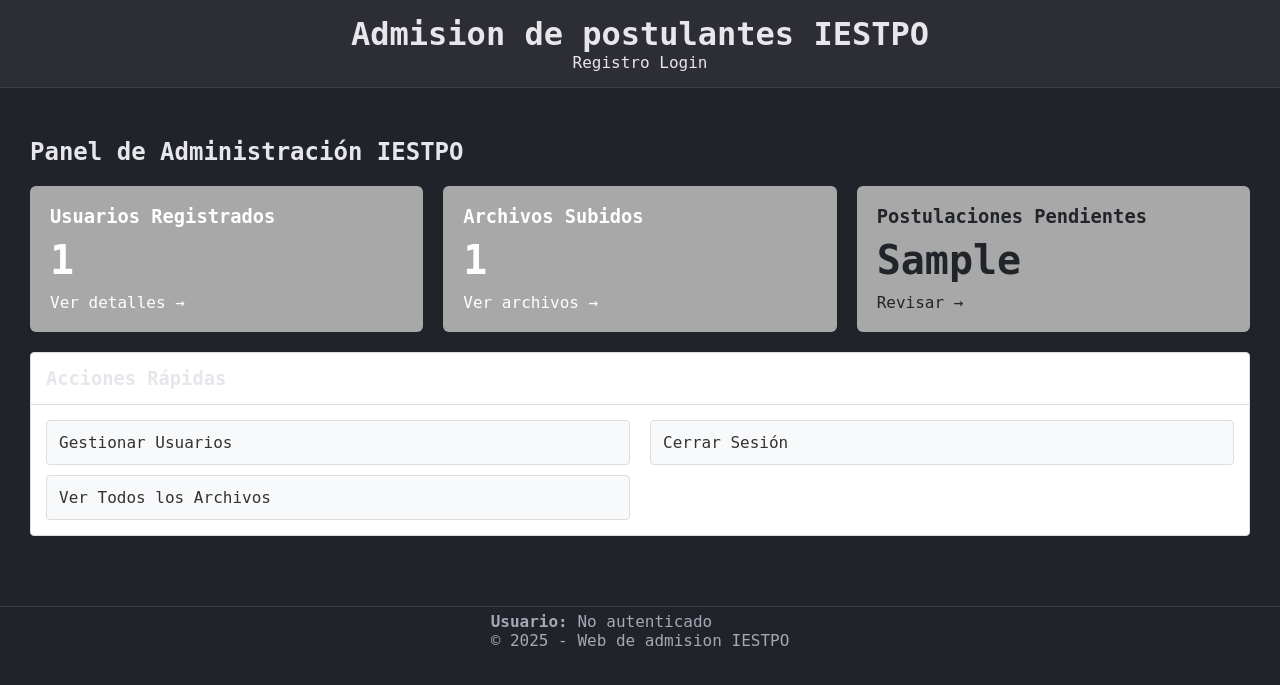
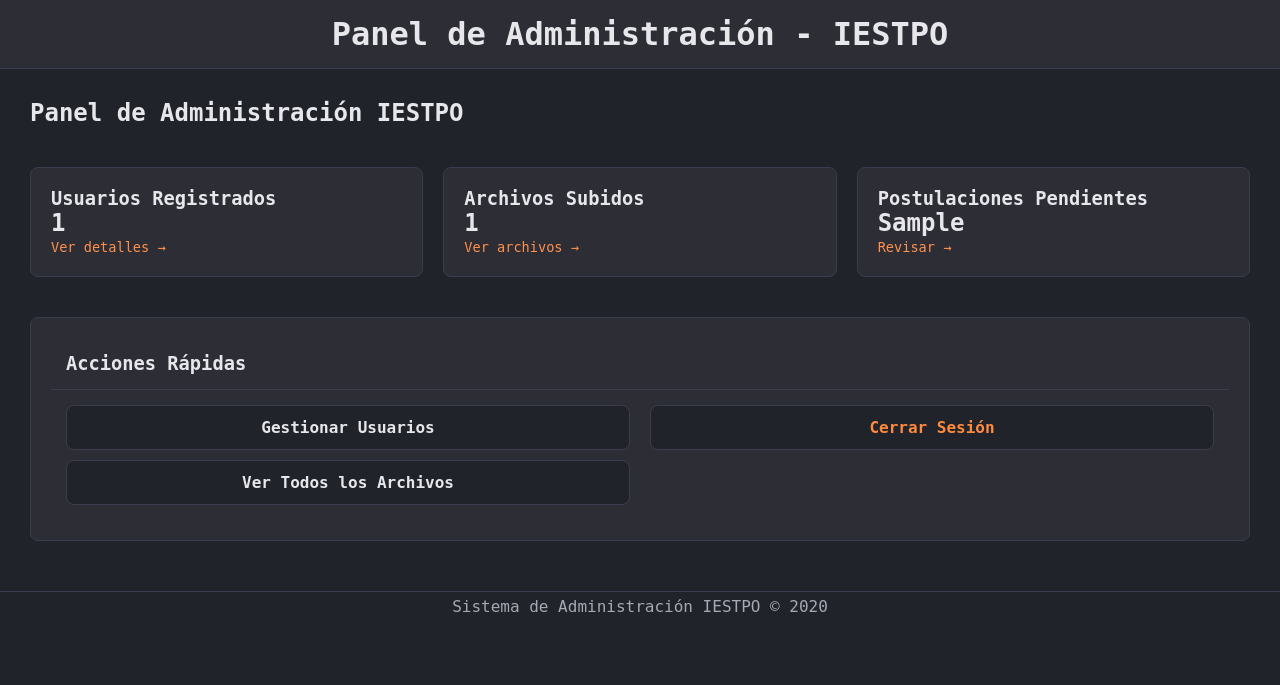
Before and after one commit to KalebCxDev/flask-login-system, a Flask app: template templates/admin_dashboard.html in a window 1280 px wide. Shown: the top 685 px of the page. Run offline with Flask 3, Linux system fonts and the light colour scheme; the template is opened without the code that fills it: most values are stand-ins (such as "Sample title", 1, 10 or a date in 2020).

Commit message:
Mejora en la estructura de los html y mover los estilos de los admins a styles.css

```diff
--- /dev/null
+++ b/templates/admin_base.html
@@ -0,0 +1,23 @@
+<!DOCTYPE html>
+<html lang="es">
+
+<head>
+    <meta charset="UTF-8">
+    <meta name="viewport" content="width=device-width, initial-scale=1.0">
+    <title>{% block title %}Admin IESTPO{% endblock %}</title>
+    <link rel="stylesheet" href="{{ url_for('static', filename='css/styles.css') }}">
+</head>
+
+<body>
+    <header>
+        <h1>Panel de Administración - IESTPO</h1>
+    </header>
+    <main>
+        {% block content %}{% endblock %}
+    </main>
+    <footer>
+        <p>Sistema de Administración IESTPO &copy; {{ now.year if now else '2024' }}</p>
+    </footer>
+</body>
+
+</html>
--- a/templates/admin_dashboard.html
+++ b/templates/admin_dashboard.html
@@ -1,71 +1,52 @@
-{% extends "base.html" %}
+{% extends "admin_base.html" %}
 {% block title %}Panel de Administración{% endblock %}
 {% block content %}
-<div style="margin: 20px 0;">
+
+<div class="titulo-admin">
     <h2>Panel de Administración IESTPO</h2>
-    <div style="display: grid; grid-template-columns: repeat(auto-fit, minmax(250px, 1fr)); gap: 20px; margin: 20px 0;">
-        <div style="background: #a8a8a8; color: white; border-radius: 6px; padding: 20px;">
-            <h3 style="margin-top: 0;">Usuarios Registrados</h3>
-            <h2 style="font-size: 2.5em; margin: 10px 0;">{{ total_usuarios }}</h2>
-            <a href="{{ url_for('admin_usuarios') }}" style="color: white; text-decoration: none;">Ver detalles →</a>
 </div>
-
-        <div style="background: #a8a8a8; color: white; border-radius: 6px; padding: 20px;">
-            <h3 style="margin-top: 0;">Archivos Subidos</h3>
-            <h2 style="font-size: 2.5em; margin: 10px 0;">{{ total_archivos }}</h2>
-            <a href="{{ url_for('admin_archivos') }}" style="color: white; text-decoration: none;">Ver archivos →</a>
+<div class="grid-estadisticas">
+    <div class="panel-estadisticas">
+        <h3>Usuarios Registrados</h3>
+        <h2>{{ total_usuarios }}</h2>
+        <a href="{{ url_for('admin_usuarios') }}" class="enlace-documento">
+            Ver detalles →
+        </a>
     </div>
-
-        <div style="background: #a8a8a8; color: #212529; border-radius: 6px; padding: 20px;">
-            <h3 style="margin-top: 0;">Postulaciones Pendientes</h3>
-            <h2 style="font-size: 2.5em; margin: 10px 0;">{{ postulantes_pendientes }}</h2>
-            <a href="{{ url_for('admin_usuarios') }}" style="color: #212529; text-decoration: none;">Revisar →</a>
+    <div class="panel-estadisticas">
+        <h3>Archivos Subidos</h3>
+        <h2>{{ total_archivos }}</h2>
+        <a href="{{ url_for('admin_archivos') }}" class="enlace-documento">
+            Ver archivos →
+        </a>
+    </div>
+    <div class="panel-estadisticas">
+        <h3>Postulaciones Pendientes</h3>
+        <h2>{{ postulantes_pendientes }}</h2>
+        <a href="{{ url_for('admin_usuarios') }}" class="enlace-documento">
+            Revisar →
+        </a>
     </div>
 </div>
-
-    <div style="background: #fff; border: 1px solid #ddd; border-radius: 4px; margin: 20px 0;">
-        <div style="padding: 15px; border-bottom: 1px solid #ddd;">
-            <h3 style="margin: 0;">Acciones Rápidas</h3>
+<div class="tarjeta-admin">
+    <div class="acciones-rapidas">
+        <h3>Acciones Rápidas</h3>
     </div>
     <div style="padding: 15px;">
-            <div style="display: grid; grid-template-columns: 1fr 1fr; gap: 20px;">
+        <div class="grid-acciones">
             <div>
                 <div style="display: flex; flex-direction: column; gap: 10px;">
-                        <a href="{{ url_for('admin_usuarios') }}" style="
-                            display: block;
-                            padding: 12px;
-                            background: #f8f9fa;
-                            border: 1px solid #ddd;
-                            border-radius: 4px;
-                            text-decoration: none;
-                            color: #333;
-                        ">
+                    <a href="{{ url_for('admin_usuarios') }}" class="enlace-accion">
                         Gestionar Usuarios
                     </a>
-                        <a href="{{ url_for('admin_archivos') }}" style="
-                            display: block;
-                            padding: 12px;
-                            background: #f8f9fa;
-                            border: 1px solid #ddd;
-                            border-radius: 4px;
-                            text-decoration: none;
-                            color: #333;
-                        ">
+                    <a href="{{ url_for('admin_archivos') }}" class="enlace-accion">
                         Ver Todos los Archivos
                     </a>
                 </div>
             </div>
             <div>
                 <div style="display: flex; flex-direction: column; gap: 10px;">
-                        <a href="{{ url_for('logout') }}" style="
-                            display: block;
-                            padding: 12px;
-                            background: #f8f9fa;
-                            border: 1px solid #ddd;
-                            border-radius: 4px;
-                            text-decoration: none;
-                            color: #333;
-                        ">
+                    <a href="{{ url_for('logout') }}" class="enlace-accion" style="color: #ff8a3d;">
                         Cerrar Sesión
                     </a>
                 </div>
@@ -73,5 +54,4 @@
         </div>
     </div>
 </div>
-</div>
 {% endblock %}
--- a/templates/base.html
+++ b/templates/base.html
@@ -1,16 +1,19 @@
 <!DOCTYPE html>
 <html lang="es">
+
 <head>
     <meta charset="UTF-8">
-    <title>{% block title %} Web de Adminsion {% endblock %}</title>
+    <title>{% block title %}Web de Admisión{% endblock %}</title>
     <link rel="icon" href="{{ url_for('static', filename='favicon.ico') }}" type="image/x-icon">
     <link rel="stylesheet" href="{{ url_for('static', filename='css/styles.css') }}">
 </head>
+
 <body>
+    {% if session.user_id %}
     <header>
-        <h1>Admision de postulantes IESTPO</h1>
+        <h1>Admisión de postulantes IESTPO</h1>
+        {% block nav %}
         <nav>
-            {% if session.user_id %}
             {% if session.tipo_usuario == 'admin' %}
             <a href="{{ url_for('admin_dashboard') }}">Panel Admin</a>
             <a href="{{ url_for('admin_usuarios') }}">Usuarios</a>
@@ -21,12 +24,10 @@
             <a href="{{ url_for('mis_archivos') }}">Mis Archivos</a>
             {% endif %}
             <a href="{{ url_for('logout') }}">Cerrar Sesión</a>
-            {% else %}
-            <a href="{{ url_for('index') }}">Registro</a>
-            <a href="{{ url_for('login') }}">Login</a>
-            {% endif %}
         </nav>
+        {% endblock %}
     </header>
+    {% endif %}
     {% with messages = get_flashed_messages(with_categories=true) %}
     {% if messages %}
     <div class="flash-messages">
@@ -57,10 +58,11 @@
                 </p>
             </div>
             <div class="copyright-section">
-                <p>&copy; 2025 - Web de admision IESTPO</p>
+                <p>&copy; 2025 - Web de admisión IESTPO</p>
             </div>
         </div>
     </footer>
     <script src="{{ url_for('static', filename='js/validations.js') }}"></script>
 </body>
+
 </html>
```
Also changed, not shown: templates/admin_archivos.html (+21 -25 lines), templates/admin_usuarios.html (+43 -52 lines), templates/login.html (+8 -0 lines), templates/verify_email.html (+19 -13 lines). Lines whose indentation alone changed are shown as unchanged.
